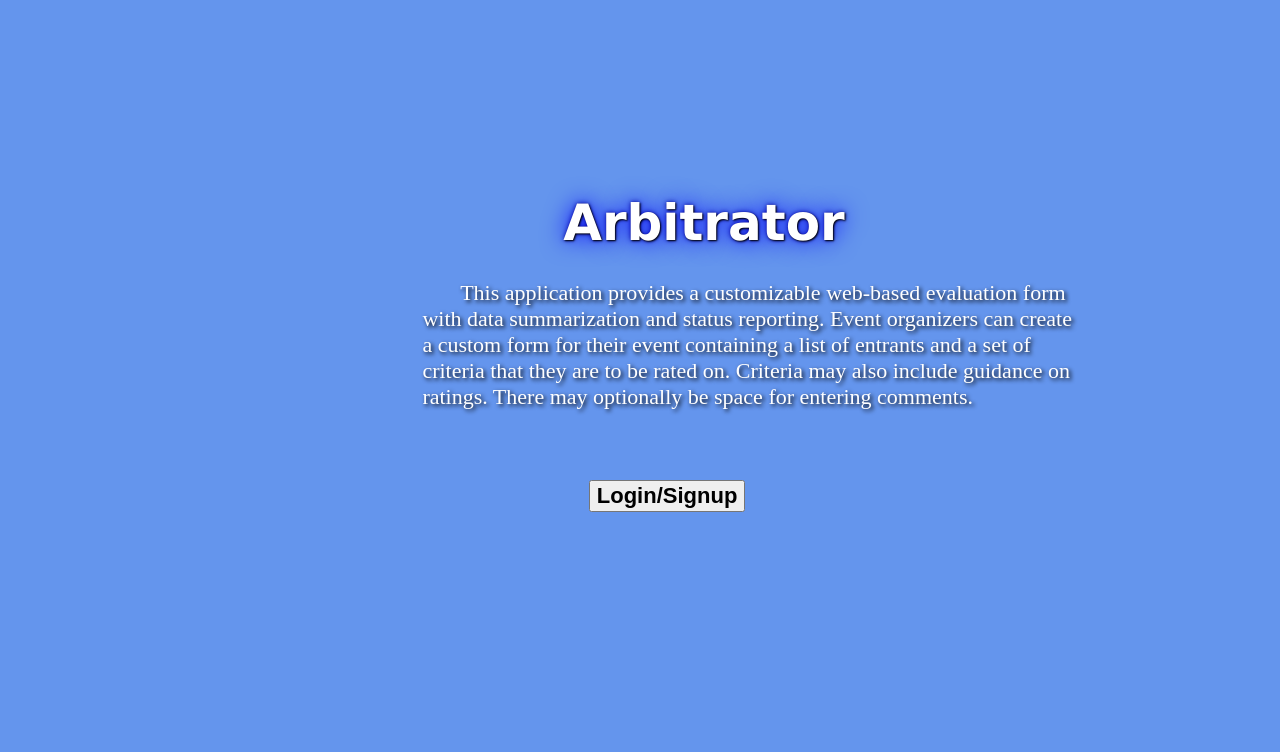
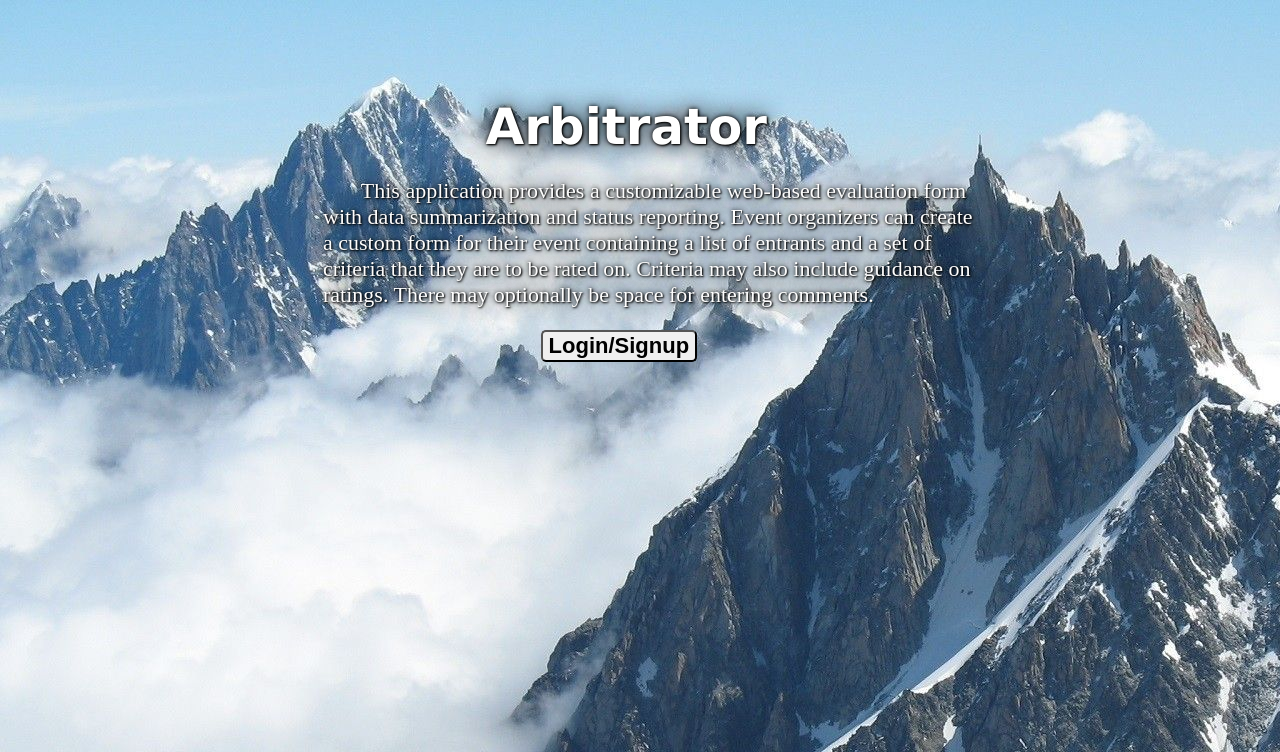
Before and after one commit to Winternight9/Arbitrator, a Django app: page /arbitrator/ in a window 1280 px wide. Shown: the top 752 px of the page. Run offline with Django 3.2, Linux system fonts and the light colour scheme.

Commit message:
temp fix

```diff
--- a/arbitrator/static/css/index.css
+++ b/arbitrator/static/css/index.css
@@ -1,44 +1,39 @@
 body {
-    height: 100px;
-    background: cornflowerblue;
+  height: 100%;
+  width: 100%;
+  background-image: url("./../images/indexBackground.jpg");
 }
 
 #logo {
+  margin: 0 25%;
   font-family: Verdana, Geneva, Tahoma, sans-serif;
-    font-size:50px;
-    position: absolute;
-    top: 20%;
-    left: 44%;
+  font-size: 50px;
   color: white;
-    text-shadow: 1px 1px 2px black, 0 0 25px blue, 0 0 5px darkblue;
+  text-shadow: 1px 1px 2px black, 0 0 25px rgb(0, 0, 0), 0 0 5px rgb(0, 0, 0);
 }
 
 #login-signup {
+  margin: 0 17%;
   size: 150%;
   font-size: 22px;
   position: absolute;
-    top: 60%;
-    left:46%;
-    color:black;
-    font-weight:bold;
-    animation: myanimation 10s infinite;
-}
-
-  @keyframes myanimation {
-    0% {background-color: red;}
-    25%{background-color:yellow;}
-    50%{background-color:green;}
-    75%{background-color:brown;}
-    100% {background-color: red;}
+  color: black;
+  font-weight: bold;
+  border-radius: 5px;
 }
 
 #description {
   width: 650px;
   font-size: 22px;
-    position: absolute;
-    top: 35%;
-    left:33%;
   color: white;
-    text-shadow: 2px 2px 4px #000000;
+  text-shadow: 1px 1px 2px black, 0 0 25px rgb(32, 32, 34), 0 0 5px rgb(0, 0, 0);
+}
 
+.frame {
+  display: flex;
+  padding-top: 7%;
 }
+
+.center {
+  margin: 0 auto;
+}
--- a/arbitrator/templates/arbitrator/index.html
+++ b/arbitrator/templates/arbitrator/index.html
@@ -1,19 +1,32 @@
-<html>
-<head>
+<!DOCTYPE html>
+<html lang="en">
+  <head>
+    <meta charset="UTF-8" />
+    <meta name="viewport" content="width=device-width, initial-scale=1.0" />
+    <meta http-equiv="X-UA-Compatible" content="ie=edge" />
+    <title>Arbitrator</title>
     <link rel="stylesheet" href="../../static/css/index.css"
-</head>
-
-<body>
-
-<h1 id="logo"> Arbitrator</h1>
-<div id ="description" style = "text-indent:1cm;">
-This application provides a customizable web-based evaluation form with data summarization and status reporting.
-Event organizers can create a custom form for their event containing a list of entrants and a set of criteria
-that they are to be rated on. Criteria may also include guidance on ratings.
-There may optionally be space for entering comments.
-</div>
-
-<button id="login-signup" type="button" onclick="alert('Test Test Test')" class = "mydiv">Login/Signup</button>
-
-</body>
+  </head>
+  <body>
+    <div class="frame">
+      <div class="center">
+        <h1 id="logo">Arbitrator</h1>
+        <p id="description" style="text-indent:1cm;">
+          This application provides a customizable web-based evaluation form
+          with data summarization and status reporting. Event organizers can
+          create a custom form for their event containing a list of entrants and
+          a set of criteria that they are to be rated on. Criteria may also
+          include guidance on ratings. There may optionally be space for
+          entering comments.
+        </p>
+        <button
+          id="login-signup"
+          type="button"
+          onclick="alert('Test Test Test')"
+        >
+          Login/Signup
+        </button>
+      </div>
+    </div>
+  </body>
 </html>
```
Also changed, not shown: arbitrator/static/images/indexBackground.jpg (added). Lines whose indentation alone changed are shown as unchanged.
